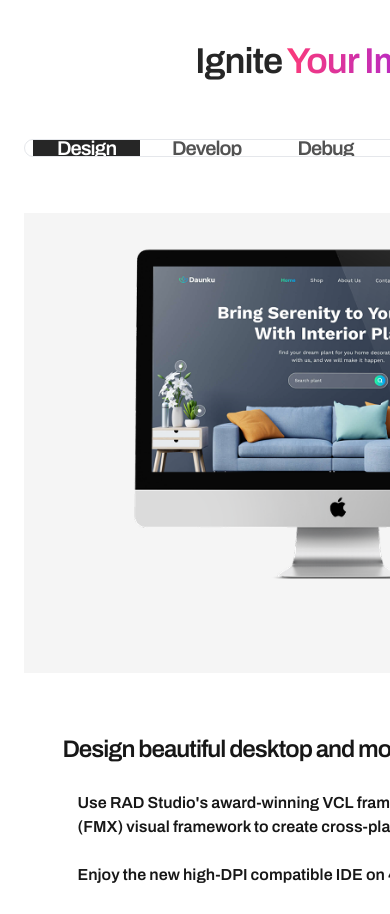
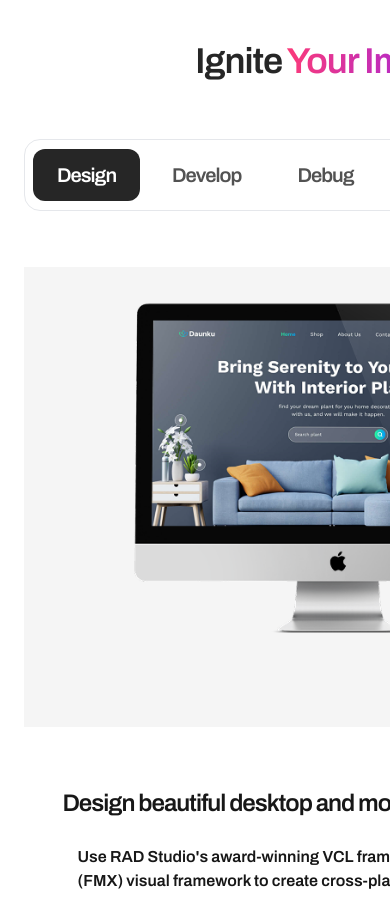
Before and after one commit to Iftikhar-hub/Rad-Studio, a React (Vite) app: page / in a window 390 px wide. Shown: the part 2500-3414 px from the top of the page. Built offline with nearby package versions, Linux system fonts and the light colour scheme.

Commit message:
Responsive to tablet size

```diff
--- a/src/components/YourImagination.jsx
+++ b/src/components/YourImagination.jsx
@@ -26,13 +26,14 @@ const YourImagination = () => {
 
             <div className="Imagination-Container flex flex-col items-center w-[1536px] h-[845px]
               max-[1440px]:w-[1280px] max-[1440px]:h-[969px] max-[1440px]:gap-[32px]
-               max-[744px]:w-[696px]  max-[744px]:gap-[24px]">
+               max-[744px]:w-[696px]  max-[744px]:gap-[24px] ">
 
                 <div className="ImaginationNav flex flex-row w-full h-f rounded-[16px] border border-
                   [#E5E5E5] p-[8px] justify-center
                   max-[1440px]:w-[1316px] max-[1440px]:h-[73px] max-[1440px]:gap-[8px]
 
-                  max-[744px]:max-w-[744px] max-[744px]:w-full max-[744px]:h-[68px] max-[744px]:overflow-x-scroll max-[744px]:overflow-y-hidden max-[744px]:justify-start max-[744px]:items-center">
+                  max-[744px]:max-w-[744px] max-[744px]:w-full max-[744px]:h-[68px] max-[744px]:overflow-x-scroll max-[744px]:overflow-y-hidden max-[744px]:justify-start max-[744px]:items-center
+                  max-[744px]:py-[35px]">
 
                     <a className="I-Ds bg-[#262626] text-[white] flex flex-row w-[217.14px] h-[57px] py-[14px] px-[24px] rounded-[12px] justify-center items-center font-archivo font-medium text-[24px] leading-[120%] tracking-[-1px] text-[#525252] text-center
                     max-[1440px]:w-[180px] max-[1440px]:h-[57px]
```
